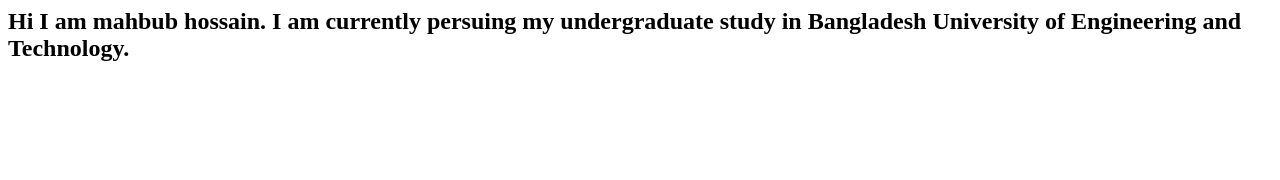
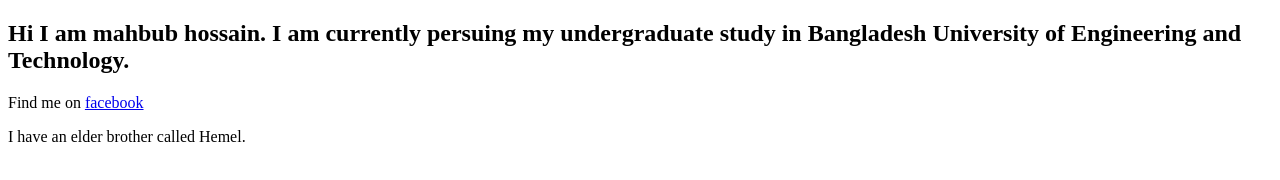
Before and after one commit to mahbubhr/mahbubhr.github.io, a plain HTML site: page index.html in a window 1280 px wide. Drawn offline with Linux system fonts and the light colour scheme.

Commit message:
family info update

```diff
--- a/index.html
+++ b/index.html
@@ -1,9 +1,17 @@
+<!DOCTYPE html>
+
 <html>
 <head>
+
 <title>A personal website</title>
+
 </head>
 <body>
+
 <h2>Hi I am mahbub hossain. I am currently persuing my undergraduate study in Bangladesh University of Engineering and Technology.</h2>
+Find me on <a href="https://www.facebook.com/profile.php?id=100010304014055">facebook</a>
+<p>I have an elder brother called Hemel.</p>
+
 </body>
 
 
```
